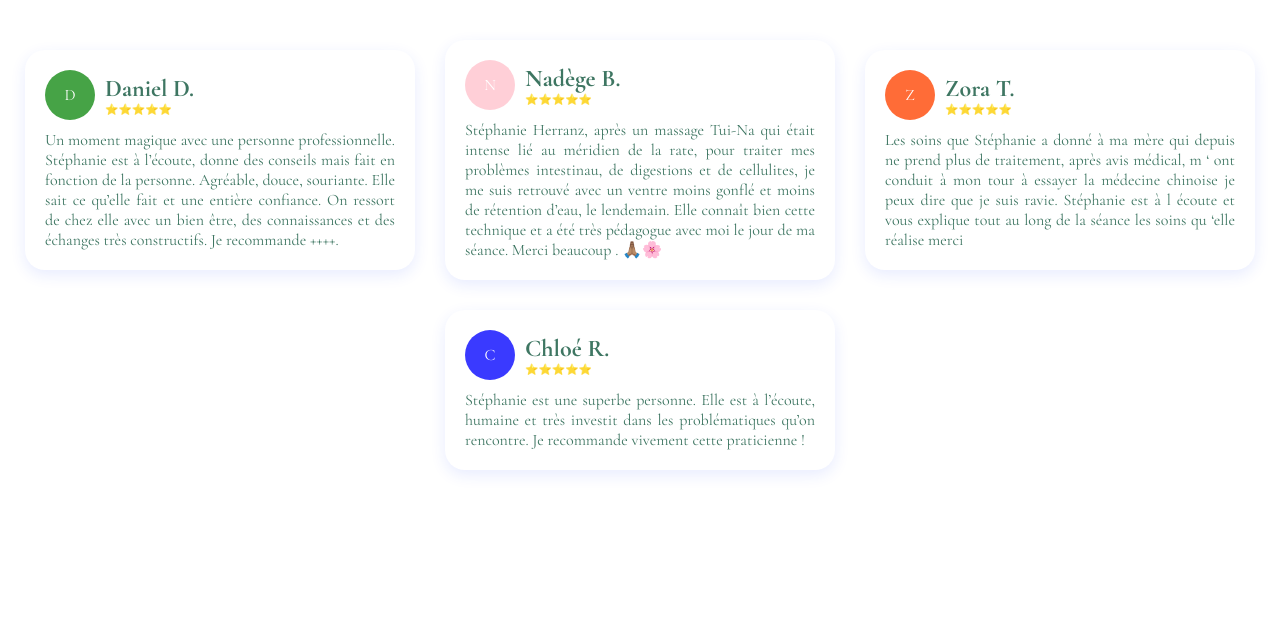
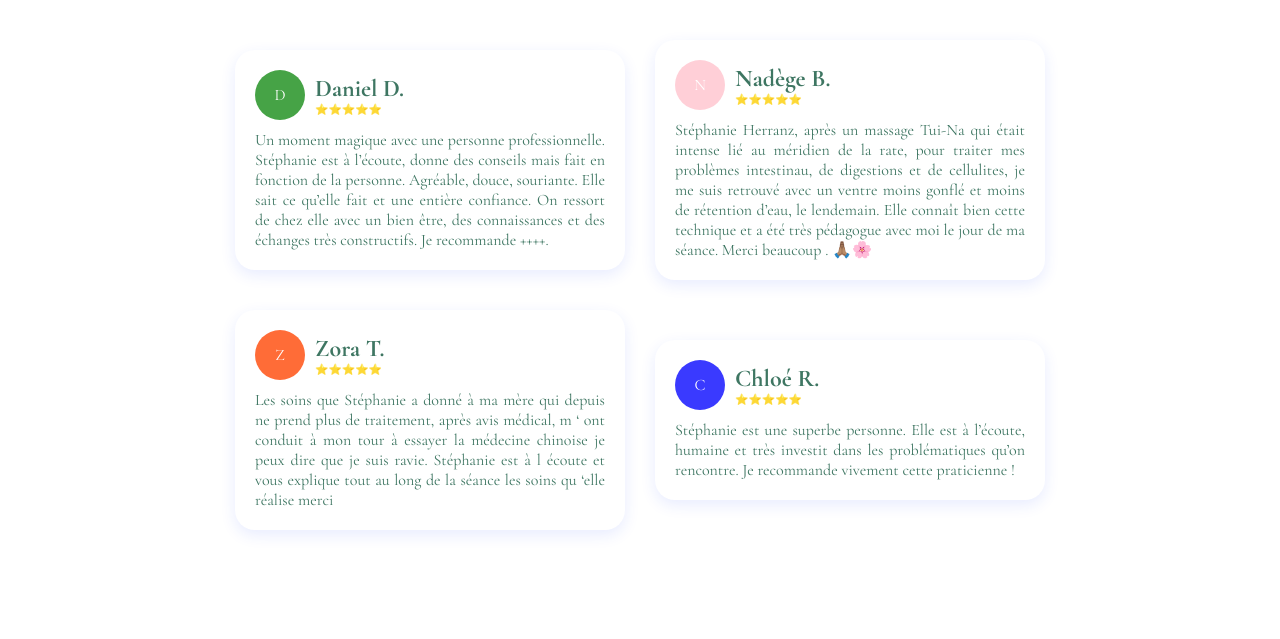
Before and after one commit to alexbellal-websites/index, a plain HTML site: page Présentation - Portfolio/Présentation - Herranz STEPHANIE/index.html in a window 1280 px wide. Shown: the part 3141-3780 px from the top of the page. Drawn offline with nearby package versions, Linux system fonts and the light colour scheme.

Commit message:
Update style.css

```diff
--- a/Présentation - Portfolio/Présentation - Herranz STEPHANIE/style.css
+++ b/Présentation - Portfolio/Présentation - Herranz STEPHANIE/style.css
@@ -719,7 +719,7 @@ nav a:hover {
     align-items: center;
     gap: 10px;
     background-color: var(--bg-color);
-    padding: 70px 0;
+    padding: 70px 100px;
 }
 
 .card-review {
```
